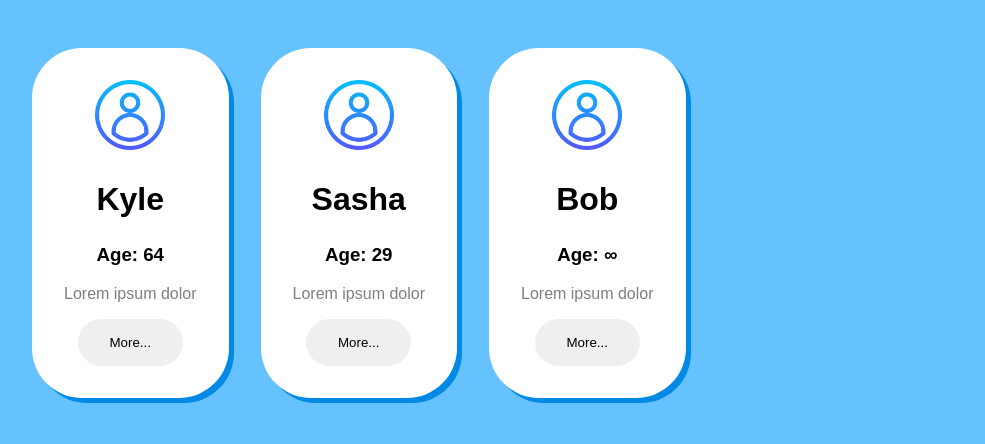
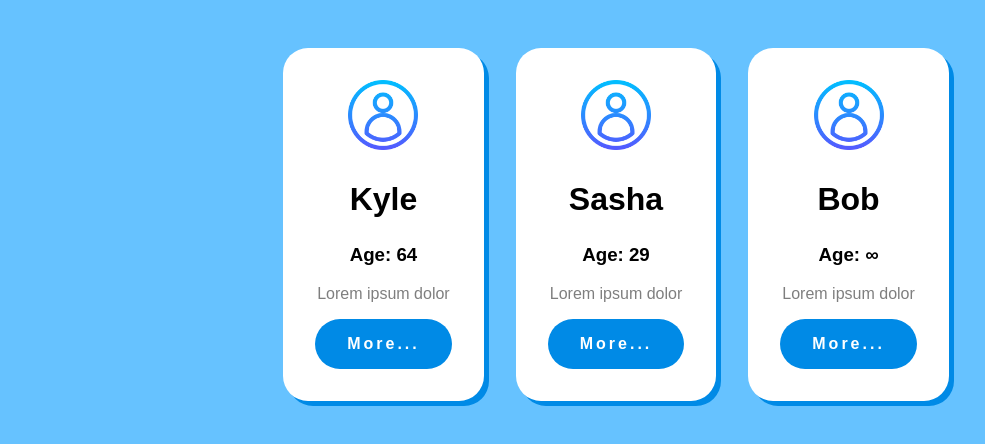
Before and after one commit to AndrewMedvedev42/New-Project, a React (Create React App) app: page / in a window 1280 px wide. Shown: the top 444 px of the page, without its empty margins (24-1009 px from the left). Built offline with nearby package versions, Linux system fonts and the light colour scheme.

Commit message:
added more styles

```diff
--- a/src/styles/build/slots.css
+++ b/src/styles/build/slots.css
@@ -3,6 +3,7 @@ body {
   body section {
     margin: 2rem;
     display: flex;
+    justify-content: center;
     align-items: center; }
     body section .slotCard {
       font-family: Arial;
@@ -10,7 +11,7 @@ body {
       margin: 1rem;
       padding: 2rem;
       background-color: white;
-      border-radius: 50px;
+      border-radius: 25px;
       box-shadow: #008ae6 5px 5px 0px;
       transition: 0.5s; }
       body section .slotCard img {
@@ -21,9 +22,15 @@ body {
       body section .slotCard p {
         opacity: 0.5; }
       body section .slotCard button {
+        color: white;
+        font-size: 1rem;
+        font-weight: bold;
+        letter-spacing: 3px;
         border: none;
         border-radius: 25px;
-        padding: 1rem 2rem; }
+        padding: 1rem 2rem;
+        background-color: #008ae6;
+        transition: 0.5s; }
       body section .slotCard button:hover {
         opacity: 0.5; }
     body section .slotCard:hover {
--- /dev/null
+++ b/src/styles/build/userprofile.css
@@ -0,0 +1,22 @@
+.UserProfile div article, .UserProfile div footer {
+  font-family: Arial;
+  text-align: center;
+  margin: 1rem;
+  padding: 2rem;
+  background-color: white;
+  border-radius: 25px;
+  box-shadow: #008ae6 5px 5px 0px;
+  transition: 0.5s; }
+  .UserProfile div article img, .UserProfile div footer img {
+    width: 100px;
+    height: auto; }
+  .UserProfile div article h1, .UserProfile div footer h1 {
+    font-size: 2rem; }
+  .UserProfile div article h2, .UserProfile div footer h2 {
+    font-size: 1.2rem; }
+  .UserProfile div article p, .UserProfile div footer p {
+    opacity: 0.5; }
+
+.UserProfile div footer {
+  display: flex;
+  justify-content: space-evenly; }
--- a/src/styles/sass/slots.scss
+++ b/src/styles/sass/slots.scss
@@ -6,6 +6,7 @@ body{
     section{
         margin: 2rem;
         display: flex;
+        justify-content: center;
         align-items: center;
         .slotCard{
             font-family: Arial;
@@ -13,7 +14,7 @@ body{
             margin: 1rem;
             padding: 2rem;
             background-color: white;
-            border-radius: 50px;
+            border-radius: 25px;
             box-shadow: $MainColor 5px 5px 0px;
             transition: 0.5s;
             img{
@@ -27,9 +28,15 @@ body{
                 opacity: 0.5;
             }
             button{
+                color: white;
+                font-size: 1rem;
+                font-weight: bold;
+                letter-spacing: 3px;
                 border:none;
                 border-radius: 25px;
                 padding: 1rem 2rem;
+                background-color: $MainColor;
+                transition: 0.5s;
             }
             button:hover{
                 opacity: 0.5;
--- /dev/null
+++ b/src/styles/sass/userprofile.scss
@@ -0,0 +1,35 @@
+$MainColor:#008ae6;
+$SedondColor:#66c2ff;
+
+.UserProfile{
+    div{
+        article, footer{
+            font-family: Arial;
+            text-align: center;
+            margin: 1rem;
+            padding: 2rem;
+            background-color: white;
+            border-radius: 25px;
+            box-shadow: $MainColor 5px 5px 0px;
+            transition: 0.5s;
+            img{
+                width: 100px;
+                height: auto;
+            }
+            h1{
+                font-size: 2rem;
+            }
+            h2{
+                font-size: 1.2rem;
+            }
+            p{
+                opacity: 0.5;
+            }
+        }
+
+        footer{
+            display: flex;
+            justify-content: space-evenly;
+        }
+    }
+}
--- a/src/templates/HomeProfileSlots.jsx
+++ b/src/templates/HomeProfileSlots.jsx
@@ -5,6 +5,20 @@ import "../styles/build/slots.css"
 
 function HomeProfileSlots (){
     const [slots] = React.useState(data)
+
+    function myFunction(){
+        pay();
+        cls();
+    }
+
+    function cls() {
+        console.log("bye")
+    }
+
+    function pay() {
+        localStorage.setItem('bgcolor', 'red')
+    }
+
     return(
         <section>
             {slots.map((induvidual)=>{
@@ -16,7 +30,7 @@ function HomeProfileSlots (){
                         <h3>Age: {age}</h3>
                         <p>{litleDesc}</p>
                         <Link to={`/${name}`}>
-                            <button>More...</button>
+                            <button onClick={myFunction}>More...</button>
                         </Link>
                     </div>)})}
         </section>
--- a/src/templates/UserProfilePage.jsx
+++ b/src/templates/UserProfilePage.jsx
@@ -1,25 +1,22 @@
 import React from 'react';
 import data  from "../data/slot_data.js";
+import "../styles/build/userprofile.css"
 
 function UserProfilePage({id, sortByName}){
     const [slots] = React.useState(data)
     return(
-        <section>
+        <section className="UserProfile">
             {
+
                 slots.map((induvidual)=>{
-                    const {id ,name, age, desc, hobies, email, phone} = induvidual
+                    const {id ,name, age, desc, email, phone, image} = induvidual
                         if(name === sortByName){
                             return (<div key={id}>
                                         <article>
+                                            <img src={image} alt="hghg"/>
                                             <h1>{name}</h1>
                                             <h2>{`Age: ${age}`}</h2>
                                             <p>{desc}</p>
-                                        </article>
-                                        <article>
-                                            <h2>Hobies</h2>
-                                            <p key={hobies.first}>{hobies.first}</p>
-                                            <p key={hobies.second}>{hobies.second}</p>
-                                            <p key={hobies.third}>{hobies.third}</p>
                                         </article>
                                         <footer>
                                             <h3>{email}</h3>
```
Also changed, not shown: 23 other files (tests, documents, lock files or other folders).
